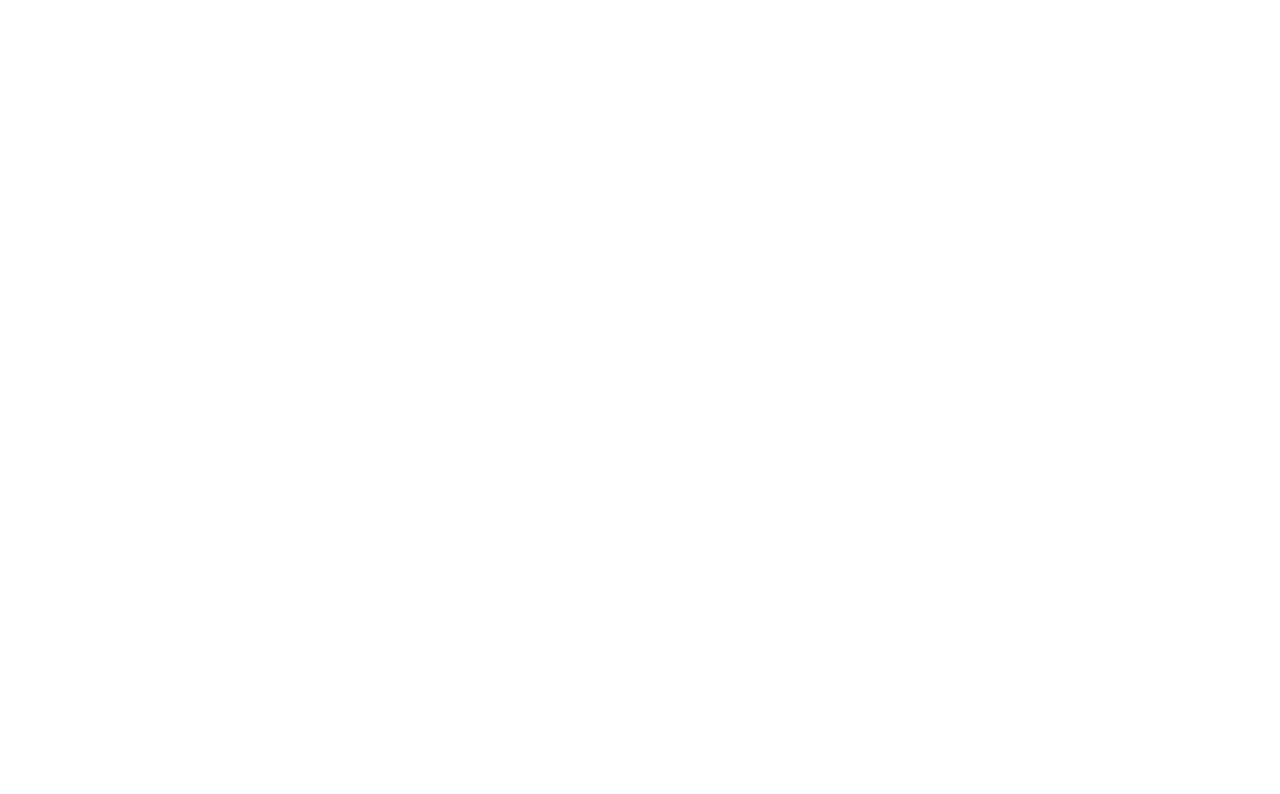
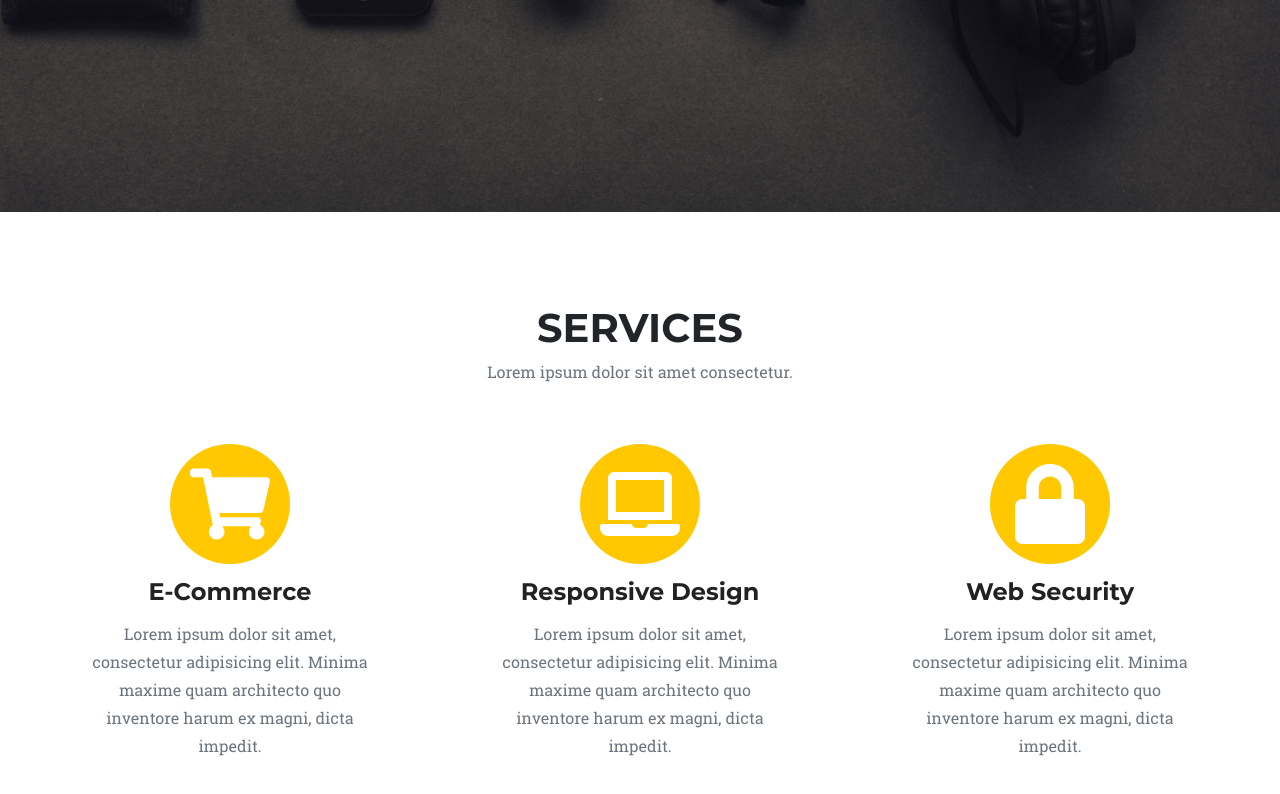
Before and after one commit to DenisKostyukov/agency-layout, a React (Create React App) app: page / in a window 1280 px wide. Shown: the part 748-1542 px from the top of the page. Before the commit the page ends 800 px from the top, so only its background shows below. Built offline with nearby package versions, Linux system fonts and the light colour scheme.

Commit message:
add block services

```diff
--- a/src/App.js
+++ b/src/App.js
@@ -1,8 +1,14 @@
-import React from "react";
-function App() {
-  return (
-    <> </>
-  );
+import React from 'react'
+import './common/style/reset.css'
+import Header from './components/Header'
+import MainPage from './components/MainPage'
+import Services from './components/Services'
+function App () {
+  return <>
+  <Header />
+  <MainPage />
+  <Services />
+  </>
 }
 
-export default App;
+export default App
--- /dev/null
+++ b/src/components/BlockDescription/BlockDescription.module.sass
@@ -0,0 +1,4 @@
+.description
+  font-family: "Roboto Slab"
+  color: #6c757d
+  margin-bottom: 64px
--- /dev/null
+++ b/src/components/BlockDescription/index.jsx
@@ -0,0 +1,11 @@
+import React from 'react'
+import style from './BlockDescription.module.sass'
+function BlockDescription({descrition}) {
+  return (
+    <>
+      <p className={style.description}>{descrition}</p>
+    </>
+  )
+}
+
+export default BlockDescription
--- /dev/null
+++ b/src/components/BlockTitle/BlockTitle.module.sass
@@ -0,0 +1,7 @@
+.title
+  font-family: "Montserrat"
+  text-transform: uppercase
+  font-weight: bold
+  color: #212529
+  font-size: 40px
+  margin-bottom: 16px
--- /dev/null
+++ b/src/components/BlockTitle/index.jsx
@@ -0,0 +1,14 @@
+import React from 'react'
+import ServiceItem from '../Services/ServiceItem'
+import ShoppingCartIcon from '@material-ui/icons/ShoppingCart';
+import style from './BlockTitle.module.sass'
+function BlockTitle({title}) {
+  return (
+    <>
+      <h1 className={style.title}>{title}</h1>
+      <ServiceItem icon={<ShoppingCartIcon />} />
+    </>
+  )
+}
+
+export default BlockTitle
--- /dev/null
+++ b/src/components/Services/ServiceItem/ServiceItem.module.sass
@@ -0,0 +1,27 @@
+.serviceItem
+  max-width: 320px
+  padding: 0 12px
+
+
+.icon
+  display: block
+  margin: 0 auto
+  width: 120px !important
+  height: 120px
+
+  color: #fff
+  padding: 20px
+  border-radius: 50%
+  background-color: #ffc800
+.title
+  font-family: "Montserrat"
+  text-transform: capitalize
+  margin: 16px 0
+  font-size: 24px
+  font-weight: bold
+
+.description
+  font-family: "Roboto Slab"
+  color: #6c757d
+  margin-bottom: 16px
+  line-height: 1.75
--- /dev/null
+++ b/src/components/Services/ServiceItem/index.jsx
@@ -0,0 +1,16 @@
+import React from 'react';
+import { FontAwesomeIcon } from '@fortawesome/react-fontawesome';
+import style from './ServiceItem.module.sass';
+function ServiceItem ({ icon, title, description }) {
+  return (
+    <>
+      <div className={style.serviceItem}>
+        <FontAwesomeIcon icon={icon} className={style.icon} />
+        <h2 className={style.title}>{title}</h2>
+        <p className={style.description}>{description}</p>
+      </div>
+    </>
+  );
+}
+
+export default ServiceItem;
--- /dev/null
+++ b/src/components/Services/Services.module.sass
@@ -0,0 +1,3 @@
+.serviceList
+  display: flex
+  justify-content: space-between
--- /dev/null
+++ b/src/components/Services/index.jsx
@@ -0,0 +1,44 @@
+import React from 'react';
+import '../../common/style/mainStyle.sass';
+import BlockDescription from '../BlockDescription';
+import BlockTitle from '../BlockTitle';
+import ServiceItem from './ServiceItem';
+import {
+  faShoppingCart,
+  faLaptop,
+  faLock,
+} from '@fortawesome/free-solid-svg-icons';
+import style from './Services.module.sass';
+function Services () {
+  return (
+    <>
+      <section className={style.services}>
+        <div className='container'>
+          <div className={style.servicesInner}>
+            <BlockTitle title='services' />
+            <BlockDescription descrition='Lorem ipsum dolor sit amet consectetur.' />
+            <div className={style.serviceList}>
+              <ServiceItem
+                icon={faShoppingCart}
+                title='e-commerce'
+                description='Lorem ipsum dolor sit amet, consectetur adipisicing elit. Minima maxime quam architecto quo inventore harum ex magni, dicta impedit.'
+              />
+              <ServiceItem
+                icon={faLaptop}
+                title='Responsive Design'
+                description='Lorem ipsum dolor sit amet, consectetur adipisicing elit. Minima maxime quam architecto quo inventore harum ex magni, dicta impedit.'
+              />
+              <ServiceItem
+                icon={faLock}
+                title='Web Security'
+                description='Lorem ipsum dolor sit amet, consectetur adipisicing elit. Minima maxime quam architecto quo inventore harum ex magni, dicta impedit.'
+              />
+            </div>
+          </div>
+        </div>
+      </section>
+    </>
+  );
+}
+
+export default Services;
```
